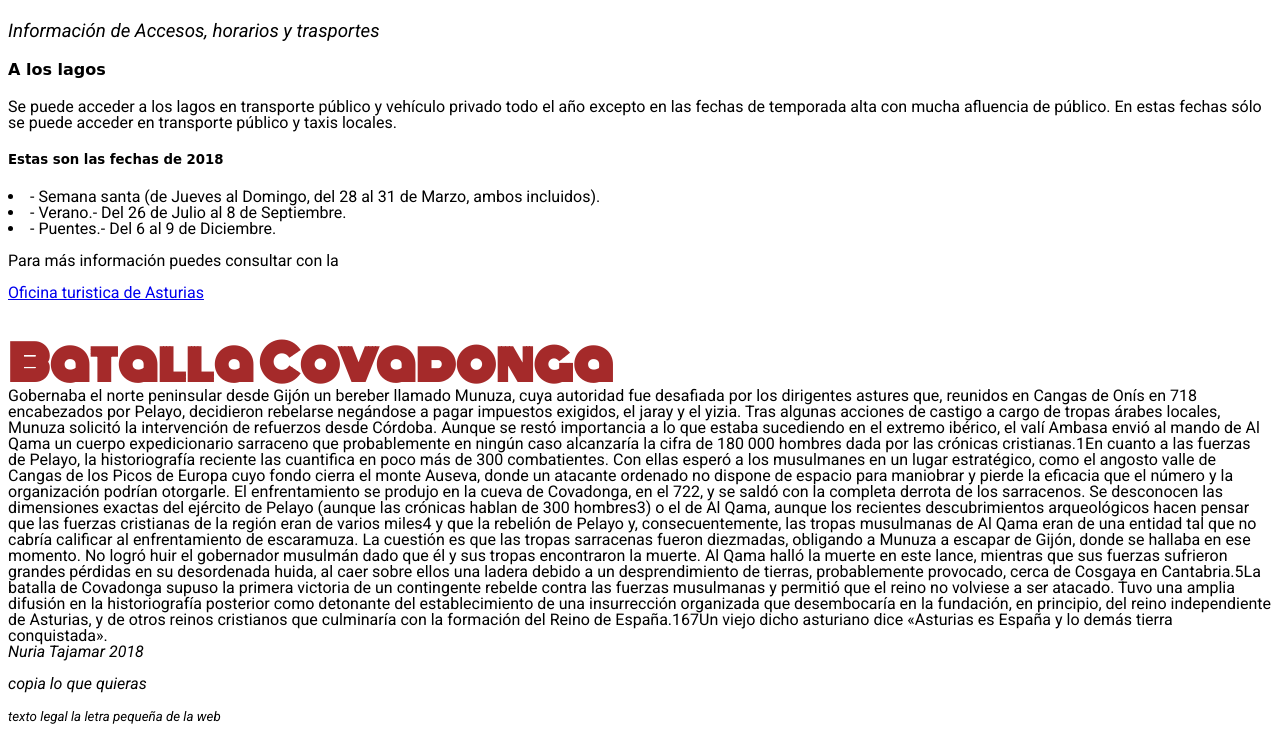
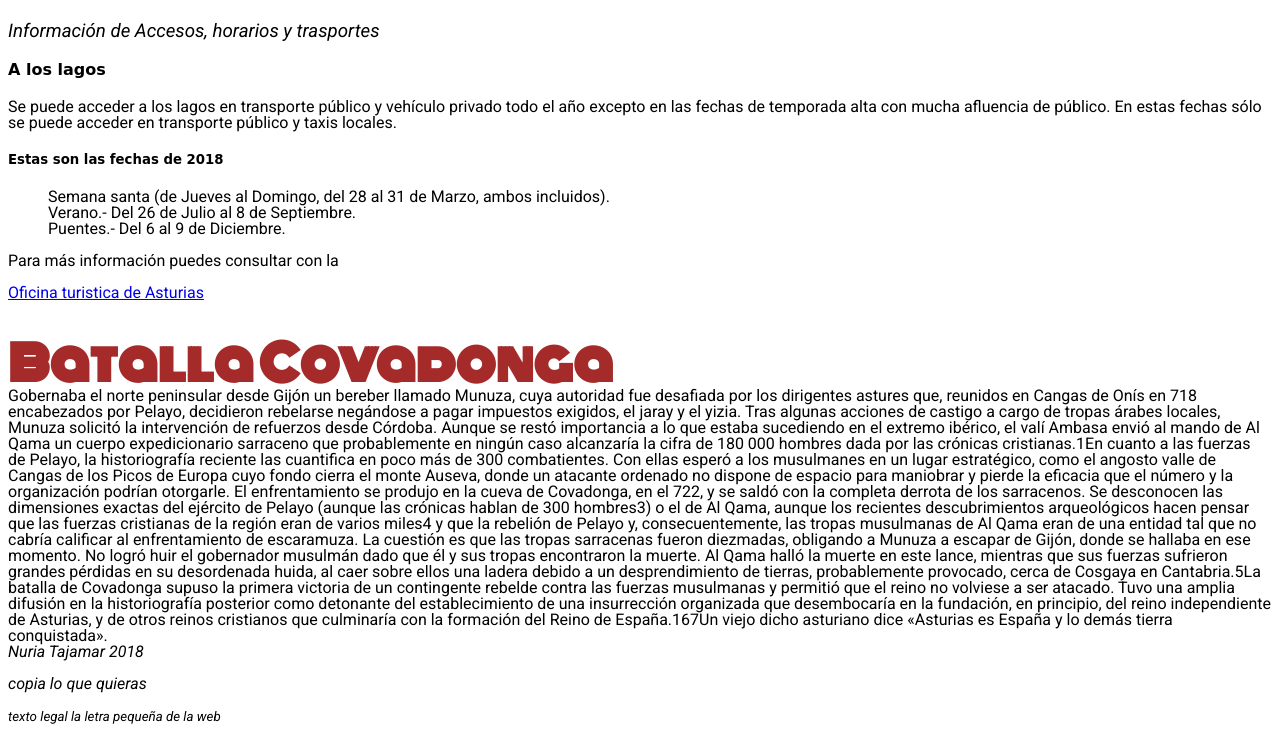
Before and after one commit to Nuriagcmt/curso-Front-tajamar-2018, a plain HTML site: page ejercicio1 dos de Marzo/index.html in a window 1280 px wide. Shown: the part 1666-2398 px from the top of the page. Drawn offline with Linux system fonts and the light colour scheme; a web font is replaced by a local one.

Commit message:
cambios en textos

```diff
--- a/ejercicio1 dos de Marzo/index.html
+++ b/ejercicio1 dos de Marzo/index.html
@@ -40,6 +40,7 @@
 
     <img src="./img/santuario-de-la-virgen.jpg" alt="vista del santuario de la virgen">
     </body>
+
     <header><p>La Santa Cueva está excavada en la roca, encima de una cascada de agua,
         donde mora la patrona de Asturias desde hace más de 1.300 años.
 
@@ -67,10 +68,11 @@
 
 
     <h5>Estas son las fechas de 2018</h5>
+  <ul>
+    <li> Semana santa (de Jueves al Domingo, del 28 al 31 de Marzo, ambos incluidos).</li>
+    <li> Verano.- Del 26 de Julio al 8 de Septiembre.</li>
+    <li> Puentes.- Del 6 al 9 de Diciembre.</li></ul>
 
-    <li>- Semana santa (de Jueves al Domingo, del 28 al 31 de Marzo, ambos incluidos).</li>
-    <li>- Verano.- Del 26 de Julio al 8 de Septiembre.</li>
-    <li>- Puentes.- Del 6 al 9 de Diciembre.</li>
     <p>Para más información puedes consultar con la</p><a href="https://www.turismoasturias.es/organiza-tu-viaje/oficinas-de-turismo" target="_blank">Oficina turistica de Asturias</a>
 <aside>
 <h1>Batalla Covadonga</h1>
@@ -91,7 +93,8 @@
 
 </footer>
 
-
+<!-- el div que lo incluye todo va fuera del body -->
+<div class="container">
 
 
 
```
